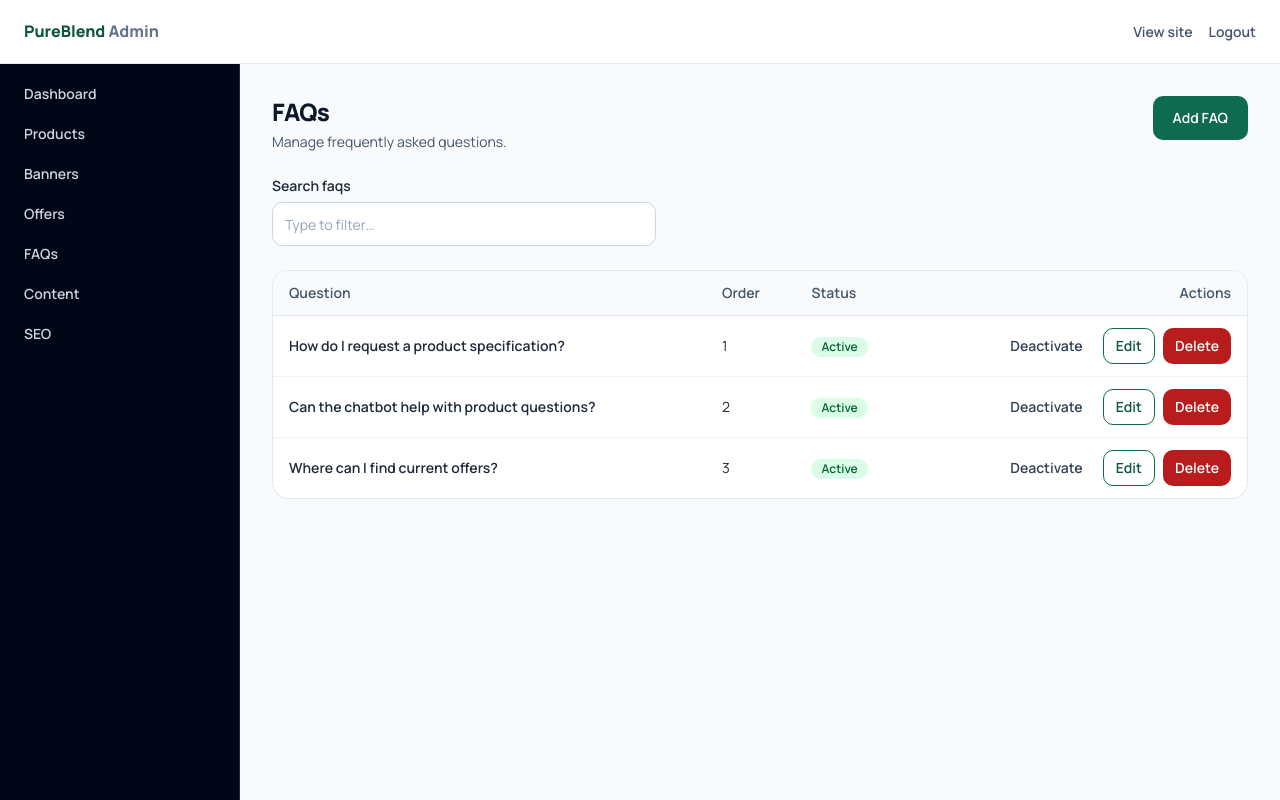
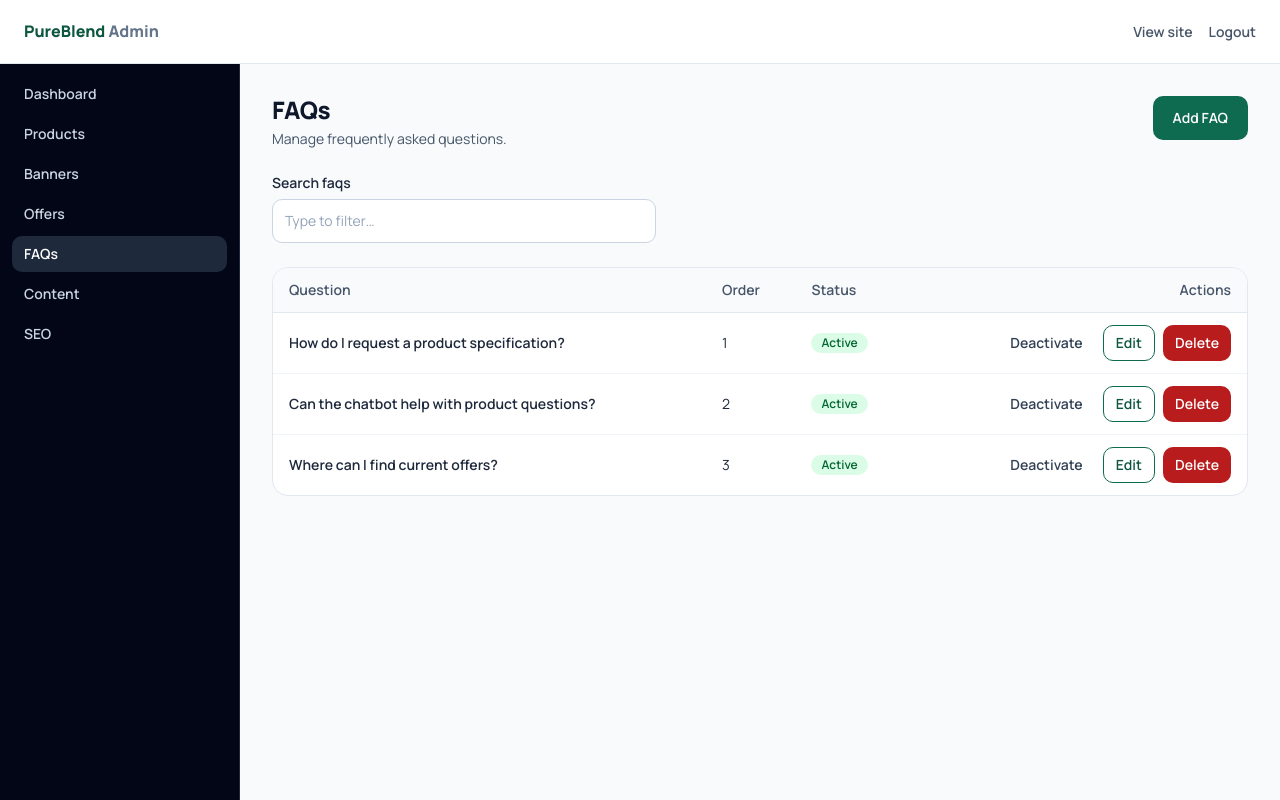
Before and after one commit to rkazim248-spec/PureBlend-Food-Chemicals, a Next.js app: page /admin/faqs in a window 1280 px wide. Built offline with nearby package versions, Linux system fonts and the light colour scheme.

Commit message:
UI refinement pass: typography, hero overlay, admin hover/active states

```diff
--- a/src/app/globals.css
+++ b/src/app/globals.css
@@ -97,6 +97,18 @@ body {
   font-size: 16px;
   line-height: 1.6;
   -webkit-font-smoothing: antialiased;
+  text-rendering: optimizeLegibility;
+}
+
+::selection {
+  background: var(--color-brand-100);
+  color: var(--color-brand-950);
+}
+
+h1, h2, h3, h4 {
+  letter-spacing: -0.015em;
+  line-height: 1.2;
+  text-wrap: balance;
 }
 
 
--- a/src/components/admin/AdminSidebar.tsx
+++ b/src/components/admin/AdminSidebar.tsx
@@ -1,4 +1,7 @@
+"use client";
+
 import Link from "next/link";
+import { usePathname } from "next/navigation";
 
 export const adminNav = [
   { href: "/admin", label: "Dashboard" },
@@ -11,14 +14,25 @@ export const adminNav = [
 ];
 
 export function AdminSidebar() {
+  const pathname = usePathname();
   return (
     <aside className="w-full border-b border-neutral-800 bg-neutral-950 lg:w-60 lg:border-b-0 lg:border-r">
       <nav aria-label="Admin" className="flex gap-1 overflow-x-auto p-3 lg:flex-col">
-        {adminNav.map((item) => (
-          <Link key={item.href} href={item.href} className="rounded-md px-3 py-2 text-sm font-semibold text-neutral-300 whitespace-nowrap hover:bg-neutral-800 hover:text-white">
-            {item.label}
-          </Link>
-        ))}
+        {adminNav.map((item) => {
+          const active = item.href === "/admin" ? pathname === "/admin" : pathname.startsWith(item.href);
+          return (
+            <Link
+              key={item.href}
+              href={item.href}
+              aria-current={active ? "page" : undefined}
+              className={`rounded-md px-3 py-2 text-sm font-semibold whitespace-nowrap transition-colors ${
+                active ? "bg-neutral-800 text-white" : "text-neutral-300 hover:bg-neutral-800 hover:text-white"
+              }`}
+            >
+              {item.label}
+            </Link>
+          );
+        })}
       </nav>
     </aside>
   );
--- a/src/components/admin/EntityManager.tsx
+++ b/src/components/admin/EntityManager.tsx
@@ -165,7 +165,7 @@ export function EntityManager<T extends { id: string }>({
               </thead>
               <tbody className="divide-y divide-neutral-100">
                 {filtered.map((item) => (
-                  <tr key={item.id}>
+                  <tr key={item.id} className="transition-colors hover:bg-neutral-50">
                     {columns.map((c) => <td key={c.label} className="px-4 py-3 text-neutral-800">{c.render(item)}</td>)}
                     {toggleStatus && (
                       <td className="px-4 py-3">
--- a/src/components/marketing/Hero.tsx
+++ b/src/components/marketing/Hero.tsx
@@ -19,9 +19,10 @@ export function Hero({ banner }: { banner?: Banner | null }) {
 
   return (
     <section className="relative bg-brand-950 py-20 text-white">
-      <Image src={banner.imageUrl} alt={banner.imageAlt} fill priority sizes="100vw" className="object-cover opacity-30" />
+      <Image src={banner.imageUrl} alt={banner.imageAlt} fill priority sizes="100vw" className="object-cover" />
+      <div className="absolute inset-0 bg-gradient-to-r from-brand-950/95 via-brand-950/70 to-brand-950/20" />
       <Container className="relative">
-        <Heading level={1} className="max-w-2xl text-white">{banner.title}</Heading>
+        <Heading level={1} className="max-w-xl text-white">{banner.title}</Heading>
         {banner.description && <p className="mt-4 max-w-xl text-brand-100">{banner.description}</p>}
         {banner.linkUrl && (
           <ButtonLink href={banner.linkUrl} className="mt-8">{banner.linkLabel ?? "Learn more"}</ButtonLink>
--- a/src/components/marketing/ProductCard.tsx
+++ b/src/components/marketing/ProductCard.tsx
@@ -7,7 +7,7 @@ import type { Product } from "@/lib/api/types";
 export function ProductCard({ product }: { product: Product }) {
   const image = product.images[0];
   return (
-    <Card className="flex h-full flex-col gap-3">
+    <Card className="flex h-full flex-col gap-3 transition-shadow duration-200 hover:shadow-raised">
       {image && (
         <div className="relative aspect-[4/3] w-full overflow-hidden rounded-md bg-neutral-100">
           <Image src={image.url} alt={image.alt} fill sizes="(min-width:1024px) 33vw, 100vw" className="object-cover" />
```
Also changed, not shown: 1 other file (tests, documents, lock files or other folders).
